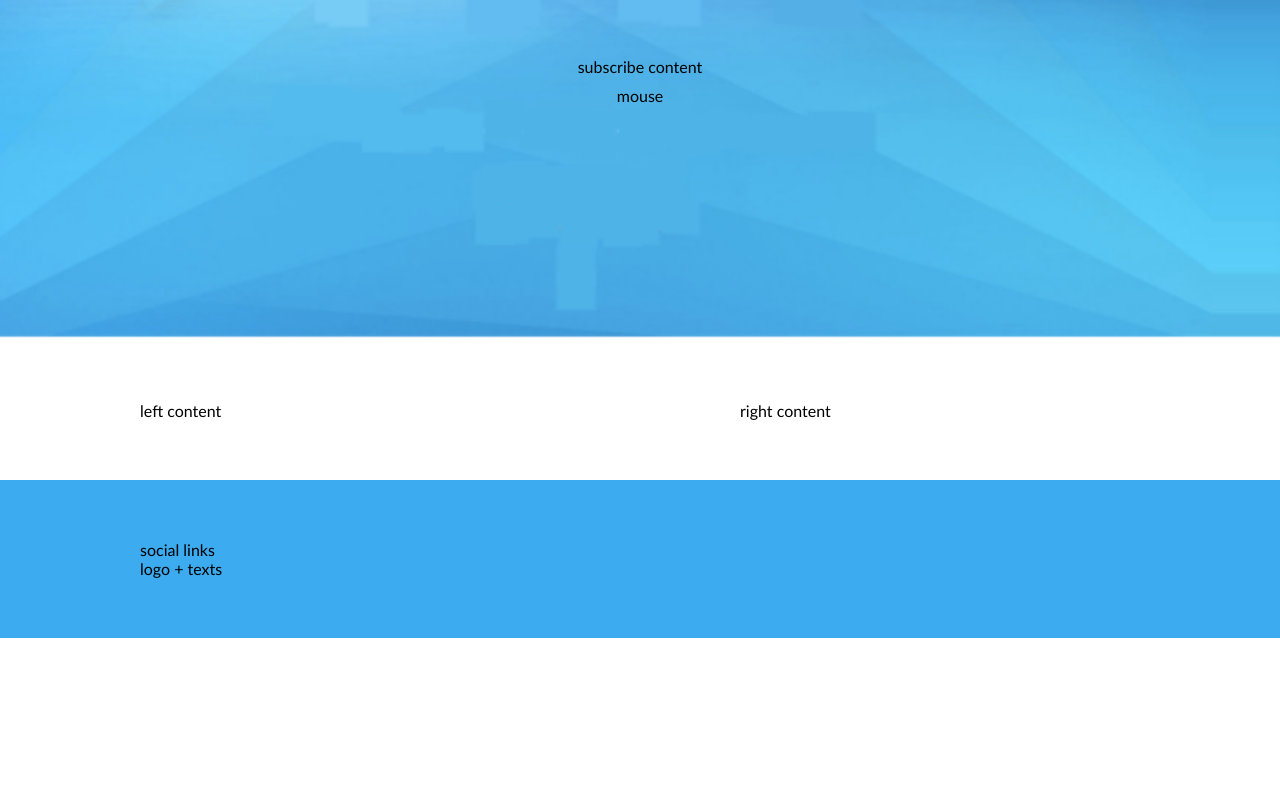
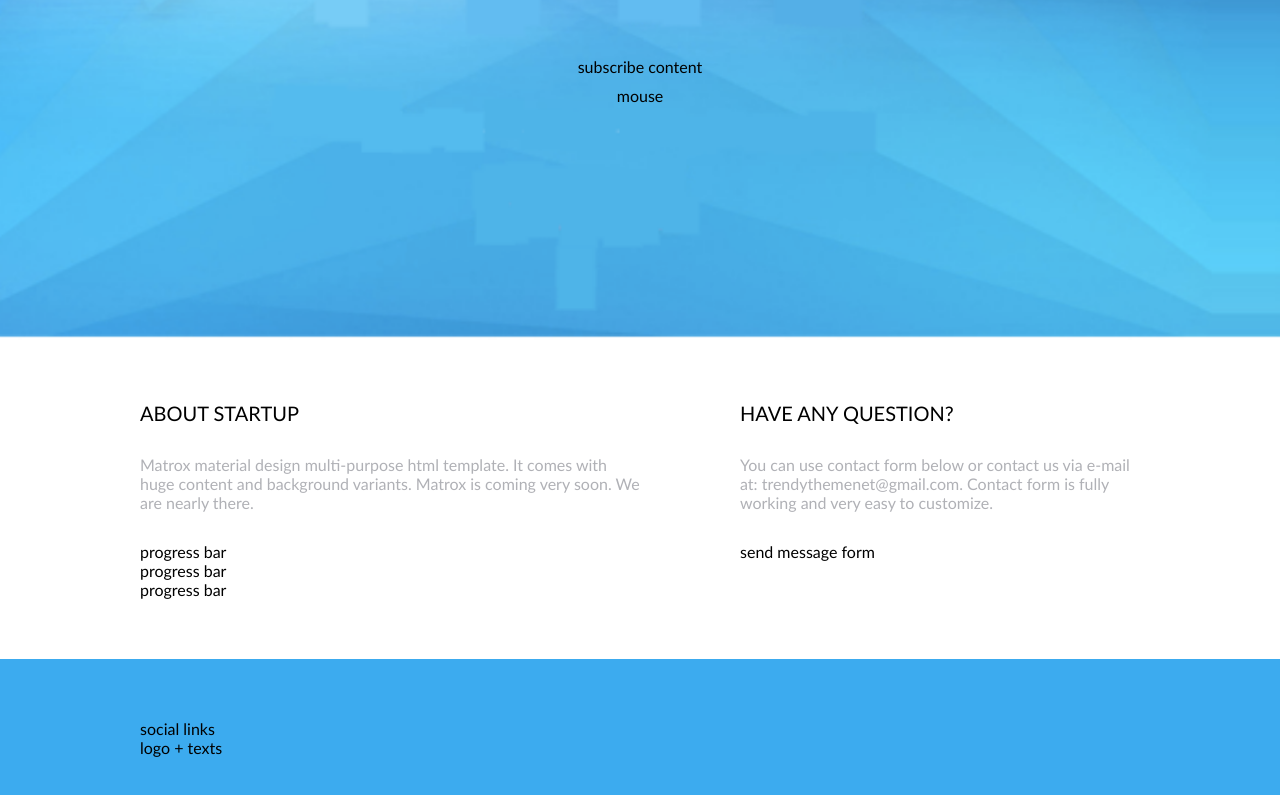
Before and after one commit to BrigitaK/Coming-soon, a plain HTML site: page index.html in a window 1280 px wide. Shown: the part 459-1254 px from the top of the page. Before the commit the page ends 1097 px from the top, so only its background shows below. Drawn offline with Linux system fonts and the light colour scheme.

Commit message:
main section style update

```diff
--- a/css/main.css
+++ b/css/main.css
@@ -55,8 +55,19 @@ body{
         display: inline-block;
         float: right;
         width: 40%;
+    }
+        .column-title{
+            margin-bottom: 30px;
+            text-transform: uppercase;
+            font-size: 20px;
+            font-weight: normal;
 
-    }
+        }
+        .column-description{
+            margin-bottom: 30px;
+            color: #b0b1b6
+
+        }
     .row{
         display: inline-block;
         width: 1000px;
--- a/css/progressbar.css
+++ b/css/progressbar.css
@@ -0,0 +1,4 @@
+.progressbar{
+    display: inline-block;
+    width: 100%;
+}
--- a/index.html
+++ b/index.html
@@ -49,10 +49,24 @@
     <main class="container">
         <div class="row">
         <div class="left-column">
-            left content
+            <h2 class="column-title">About startup</h2>
+            <p class="column-description">Matrox material design multi-purpose html template. It comes with huge content and background variants. Matrox is coming very soon. We are nearly there.</p>
+            <div class="progressbar">
+                progress bar
+            </div>
+            <div class="progressbar">
+                progress bar
+            </div>
+            <div class="progressbar">
+                progress bar
+            </div>
         </div>
         <div class="right-column">
-            right content
+            <h2 class="column-title">Have any question?</h2>
+            <p class="column-description">You can use contact form below or contact us via e-mail at: trendythemenet@gmail.com. Contact form is fully working and very easy to customize.</p>
+            <form class="form">
+                send message form
+            </form>
         </div>
     </div>
 
```
